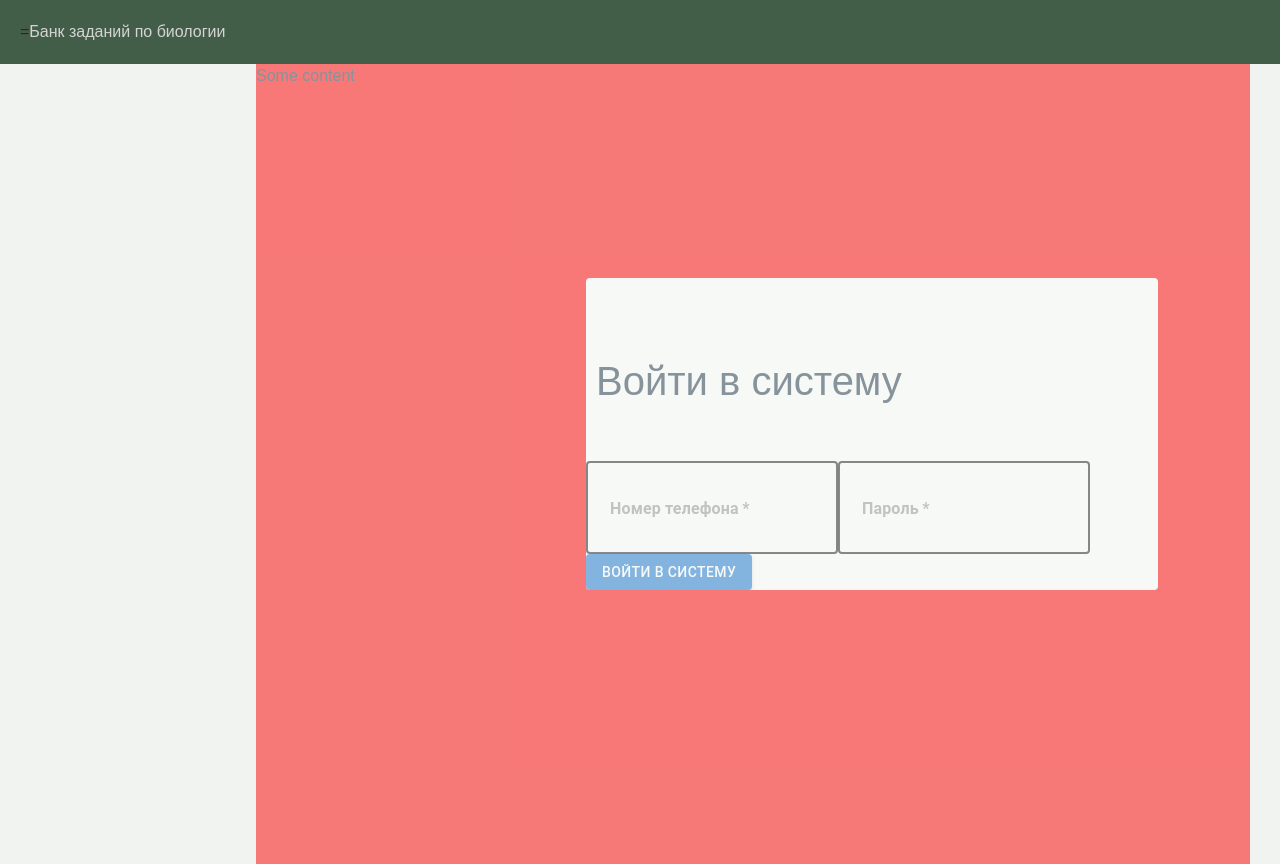
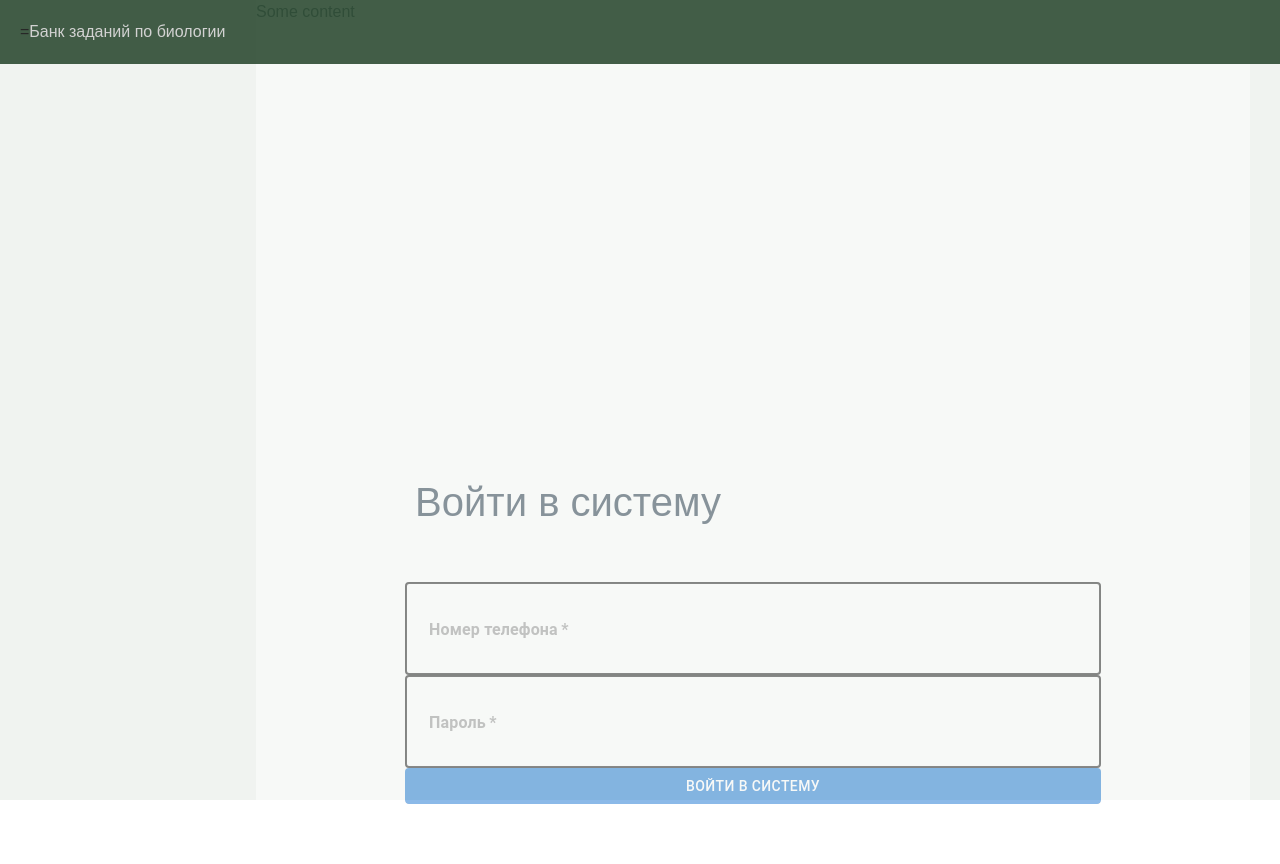
Before and after one commit to TatyanaProhorova/fireBase-3, a React (Vite) app: page / in a window 1280 px wide. After the commit the page ends 804 px from the top, so only its background shows below. Built offline with nearby package versions, Linux system fonts and the light colour scheme.

Commit message:
cssfiles canged

```diff
--- a/src/components/authorisation/Authorisation.scss
+++ b/src/components/authorisation/Authorisation.scss
@@ -1,19 +1,22 @@
 .form_auth_block{
-    position: relative;
-    top: 190px;
-    left: 330px;
-    width: 572px;
-
-    display: inline-block;
+    display: flex;
+    padding-top: 40%;
+    width: 70%;
     overflow: hidden;
-
     margin: 0 auto;
     background-color: white;
 
     border-radius: 4px;
   }
+  // form.childNodes{
+  //   width: 100%;
+  // }
+  .form_auth_style{
+    display: flex;
+    flex-direction: column;
+  }
   .form_auth_block_content{
-  padding-top: 4%;
+    width: 100%;
   }
   .form_auth_block_head_text{
     display: block;
--- a/src/components/sidebar/Sidebar.scss
+++ b/src/components/sidebar/Sidebar.scss
@@ -1,12 +1,12 @@
 .sidebar { position: absolute; }
 .sidebar {
-    position: absolute;
-    top: 64px;
+    // position: absolute;
+    // top: 64px;
 
     background: #204025;
-
     opacity: 53%;
     width: 256px;
     height: 100%;
 
+
 }
--- a/src/index.css
+++ b/src/index.css
@@ -162,15 +162,15 @@ border: 2px solid #436fea;
   /* почему невозможно увидеть div с этим классом? Что его закрывает? */
 }
 
-.layout {
+/* .layout {
   top: 64px;
-}
+} */
 
 .content {
   height: 100%;
   width: 100%;
   margin: 0 30px 0 256px;
   background-color: red;
-
+  background-color: white;
   opacity: 50%;
 }
```
Also changed, not shown: src/App.scss (deleted, +0 -32 lines).
